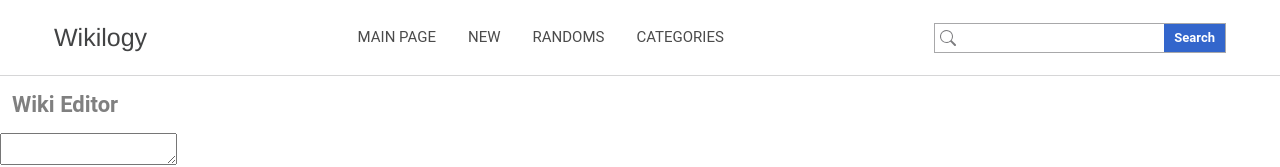
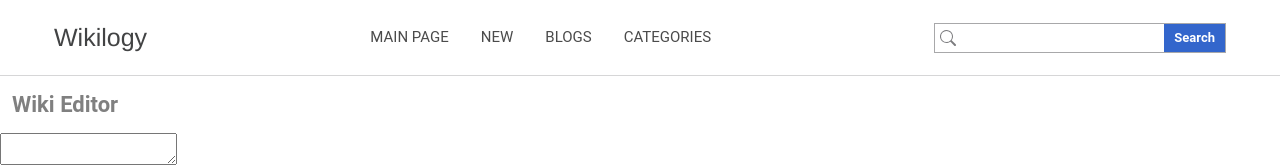
Before and after one commit to kweku-xvi/wikiclone, a plain HTML site: page new.html in a window 1280 px wide. Shown: the top 167 px of the page. Drawn offline with Linux system fonts and the light colour scheme; a script that the page names is missing.

Commit message:
new page

```diff
--- a/new.html
+++ b/new.html
@@ -9,23 +9,26 @@
   <link rel="stylesheet" href="css/index.css">
   <script src="https://cdn.ckeditor.com/4.20.1/standard/ckeditor.js"></script>
   <style>
-h1{
+    h1 {
       color: gray;
       padding: 12px;
       font-size: 22px;
     }
-.buttonContainer{
+
+    .buttonContainer {
       padding: 12px;
       margin: 10px;
-background-color:rgb(78, 76, 76);
+      background-color: rgb(78, 76, 76);
       border-radius: 5px;
       width: fit-content;
     }
-.buttonContainer:hover{
+
+    .buttonContainer:hover {
       cursor: pointer;
       background-color: lightgray;
     }
-.buttonContainer>button{
+
+    .buttonContainer>button {
       border: none;
       outline: none;
       background: none;
@@ -34,14 +37,14 @@ width: fit-content;
       font-size: 18px;
     }
 
-.footer{
+    .footer {
       margin-top: 85px;
       padding-top: 18px;
-  border-top: 1.5px solid  rgb(242, 242, 242);
+      border-top: 1.5px solid rgb(242, 242, 242);
     }
-
   </style>
 </head>
+
 <body>
   <header>
     <nav class="navbar">
@@ -49,7 +52,7 @@ width: fit-content;
       <ul class="nav_manu">
         <li><a href="index.html">MAIN PAGE</a></li>
         <li><a href="new.html"> NEW</a></li>
-            <li><a href="random.html">RANDOMS</a></li>
+        <li><a href="random.html">BLOGS</a></li>
         <li><a href="./categories/arts_and_culture.html">CATEGORIES</a></li>
       </ul>
       <div class="nav_right">
@@ -74,11 +77,11 @@ width: fit-content;
     <h1>Wiki Editor</h1>
     <textarea id="editor"></textarea>
     <script>
-    CKEDITOR.replace( 'editor' );
+      CKEDITOR.replace('editor');
     </script>
     <div class="btn_back">
       <div class="buttonContainer">
-      <button >Post Article</button>
+        <button>Post Article</button>
       </div>
     </div>
   </div>
```
Lines whose indentation alone changed are shown as unchanged.
